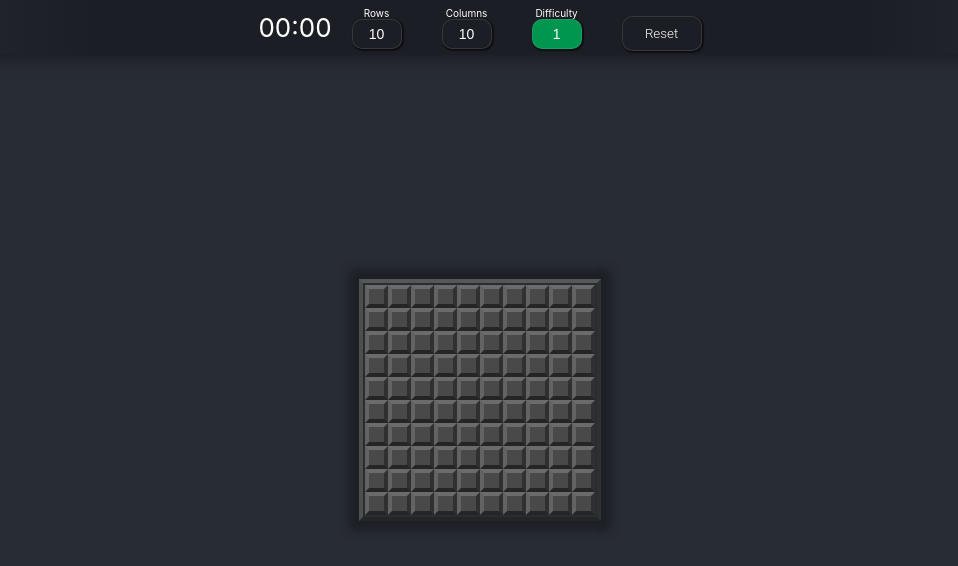
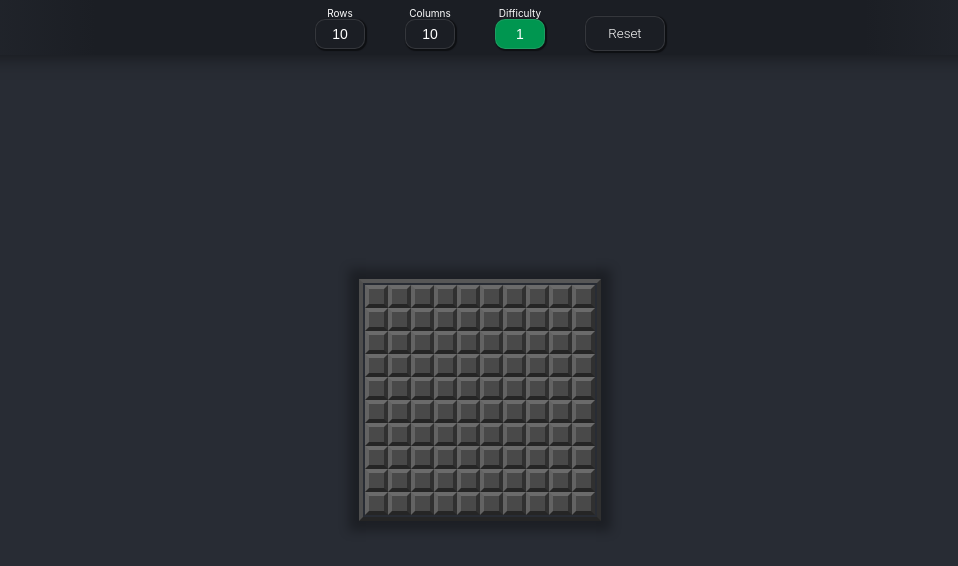
Before and after one commit to SerchoD/mine-sweeper, a React (Create React App) app: page / in a window 1280 px wide. Shown: the top 566 px of the page, without its empty margins (160-1118 px from the left). Built offline with nearby package versions, Linux system fonts and the light colour scheme.

Commit message:
trying to comment the chronometer

```diff
--- a/src/components/TopBar/TopBar.js
+++ b/src/components/TopBar/TopBar.js
@@ -43,7 +43,7 @@ const TopBar = ({
 
 	return (
 		<div className='topbar-container'>
-			<Timer triggerTimer={triggerTimer} />
+			{/* <Timer triggerTimer={triggerTimer} /> */}
 			<div className='topbar-select'>
 				<label htmlFor='rows'>Rows</label>
 				<select
```
